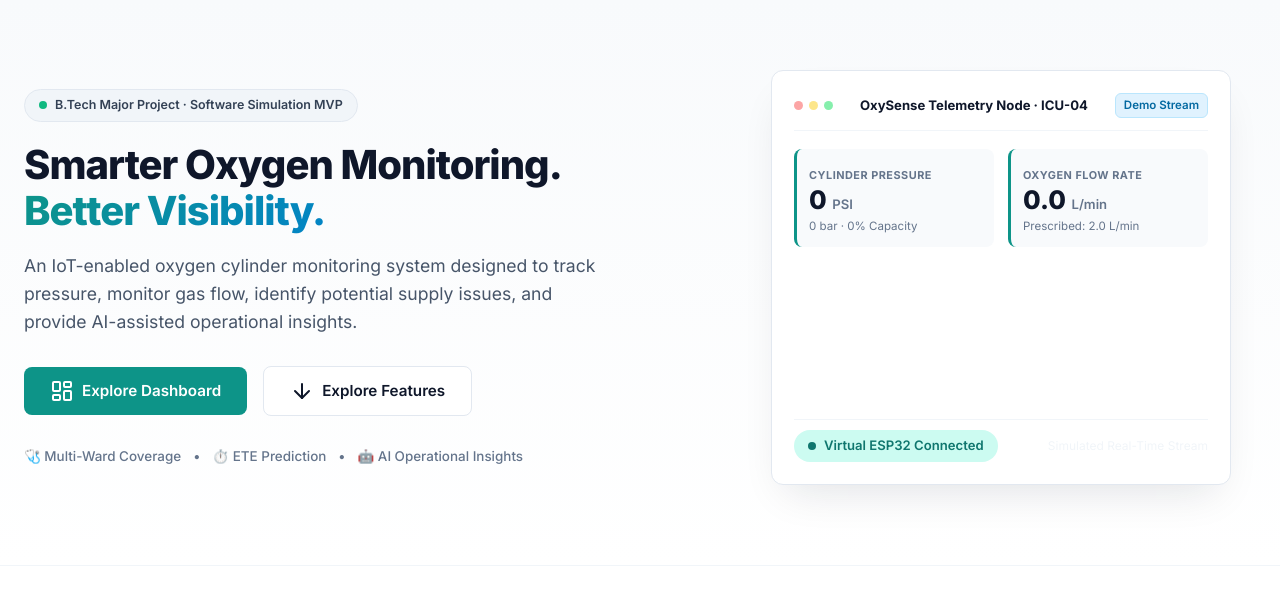
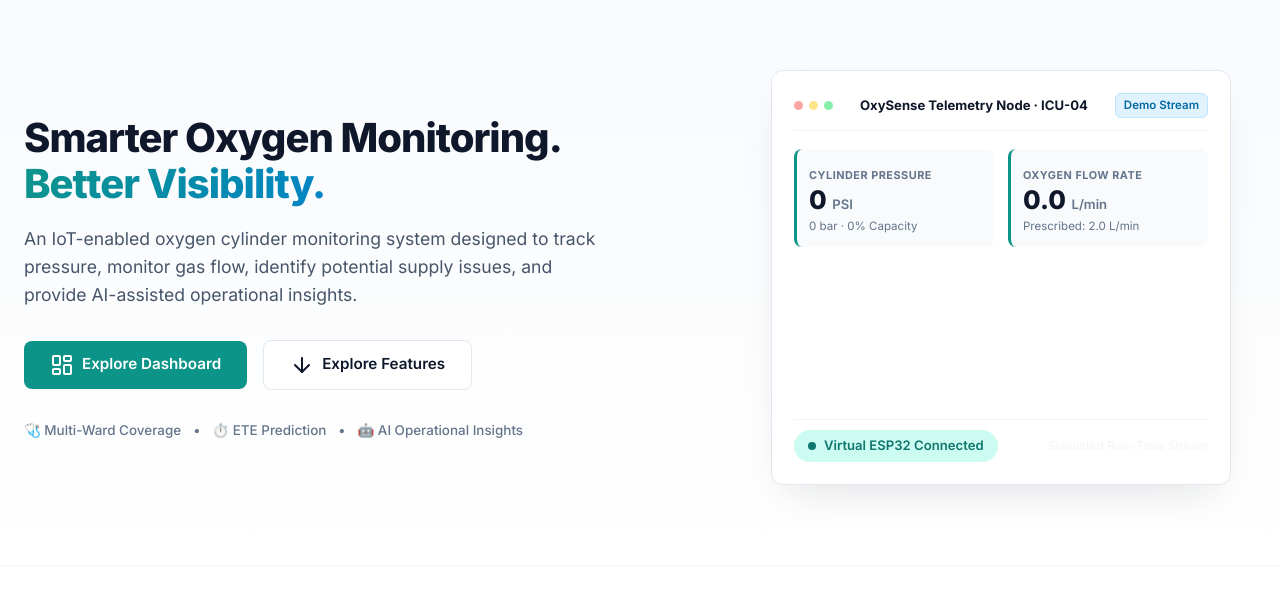
Before and after one commit to itss-abhishek/Oxygen-Monitoring-AI, a Flask app: page / in a window 1280 px wide. Shown: the part 72-678 px from the top of the page. Run offline with Flask 3, Linux system fonts and the light colour scheme; data comes from the database, SQL or seed files in the repository; data that the repository does not hold is empty.

Commit message:
refactor: remove B.Tech Major Project badge from home hero

```diff
--- a/templates/index.html
+++ b/templates/index.html
@@ -127,10 +127,6 @@
     <section class="home-hero">
       <div class="home-hero-container">
         <div class="home-hero-text">
-          <div class="hero-badge-pill">
-            <span class="pulse-dot-green"></span>
-            <span>B.Tech Major Project · Software Simulation MVP</span>
-          </div>
           <h1 class="home-hero-heading">Smarter Oxygen Monitoring.<br><span class="text-gradient">Better Visibility.</span></h1>
           <p class="home-hero-desc">
             An IoT-enabled oxygen cylinder monitoring system designed to track pressure, monitor gas flow, identify potential supply issues, and provide AI-assisted operational insights.
```
